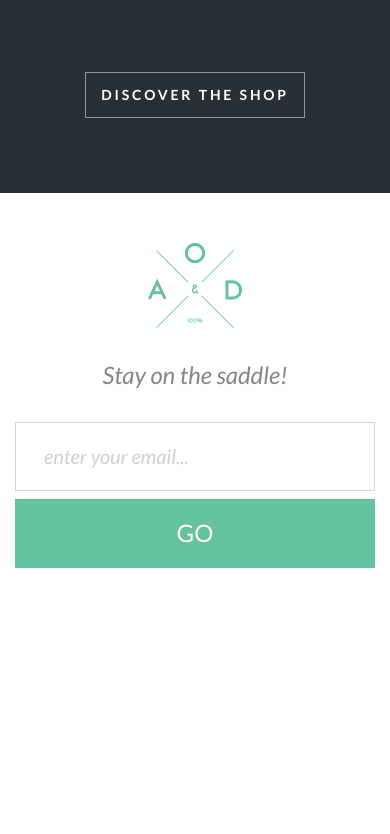
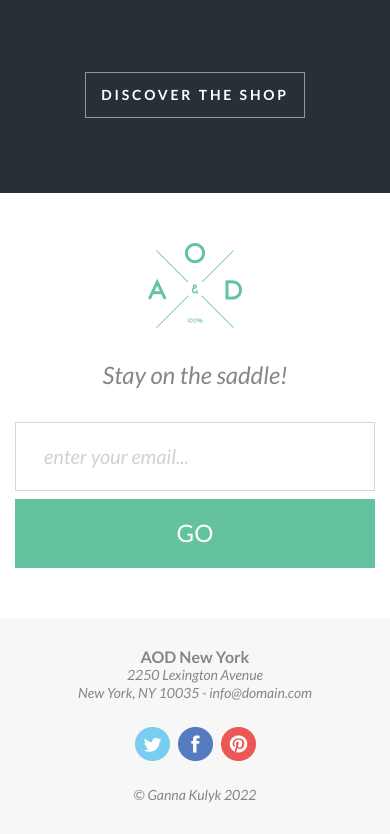
Before and after one commit to anna-kulyk/AOD_Landing, a website built with webpack: page src/template.html in a window 390 px wide. Shown: the part 5669-6503 px from the top of the page. Before the commit the page ends 6287 px from the top, so only its background shows below. Built offline with nearby package versions, Linux system fonts and the light colour scheme.

Commit message:
added footer

```diff
--- a/src/styles/_footer.scss
+++ b/src/styles/_footer.scss
@@ -0,0 +1,67 @@
+.footer {
+    background-color: #f7f7f7;
+
+    &__row {
+        @include flexbox();
+        justify-content: space-between;
+        align-items: center;
+        padding: 95px 0;
+    }
+
+    &__info, &__links, &__copyright {
+        flex: 0 1 33.333%;
+    }
+
+    &__company {
+        font-size: 16px;
+        line-height: 18px;
+        font-weight: 700;
+        color: #848789;
+    }
+
+    &__text {
+        font-size: 14px;
+        line-height: 18px;
+        font-weight: 400;
+        font-style: italic;
+        color: #848789;
+    }
+
+    &__links {
+        text-align: center;
+        a {
+            margin: 0 7.5px;
+        }
+    }
+
+    &__copyright {
+        text-align: right;
+    }
+
+    @media (max-width:1100px) {
+        &__row {
+            padding: 50px 0;
+        }
+    }
+    @media (max-width:767px) {
+        &__links {
+            a {
+                margin: 0 4px;
+            }
+        }
+    }
+    @media (max-width:535px) {
+        &__row {
+            display: block;
+            padding: 30px 0;
+        }
+
+        &__info, &__links, &__copyright {
+            text-align: center;
+        }
+
+        &__links {
+            margin: 25px 0;
+        }
+    }
+}
--- a/src/styles/_ui.scss
+++ b/src/styles/_ui.scss
@@ -41,7 +41,7 @@
             }
         }
 
-        @media (max-width:900px) {
+        @media (max-width:1100px) {
             padding: 50px 0 0 0;
         }
     }
--- a/src/template.html
+++ b/src/template.html
@@ -37,7 +37,7 @@
           </div>
         </div>
         <div class="content">
-          <section id="about" class="about">
+          <section class="about" id="about">
             <div class="container">
               <div class="about__block block">
                 <div class="block__icon">
@@ -52,7 +52,7 @@
               </div>
             </div>
           </section>
-          <section id="work" class="brands">
+          <section class="brands" id="work">
             <div class="brands__row">
               <div class="brands__column brands__column_double">
                 <a href="" class="brands__item item">
@@ -187,7 +187,7 @@
               </div>
             </div>
           </section>
-          <section id="shop" class="shop">
+          <section class="shop" id="shop">
             <div class="shop__body">
               <div class="shop__row">
                 <div class="shop__column">
@@ -276,7 +276,7 @@
               </div>
             </div>
           </section>
-          <section id="contact" class="contact">
+          <section class="contact" id="contact">
             <div class="container">
               <div class="contact__row">
                 <div class="contact__logo">
@@ -295,7 +295,31 @@
             </div>
           </section>
         </div>
-        <!-- <footer></footer> -->
+        <footer class="footer">
+          <div class="container">
+            <div class="footer__row">
+              <div class="footer__info">
+                <p class="footer__company">AOD New York</p>
+                <p class="footer__text">2250 Lexington Avenue</p>
+                <p class="footer__text">New York, NY 10035  - info@domain.com</p>
+              </div>
+              <div class="footer__links">
+                <a href="https://twitter.com/search?q=bicycle&src=typed_query">
+                  <img src="assets/icons/twitter.png" alt="twitter">
+                </a>
+                <a href="https://www.facebook.com/search/top?q=bicycle">
+                  <img src="assets/icons/facebook.png" alt="facebook">
+                </a>
+                <a href="https://www.pinterest.com/search/pins/?q=bicycle&rs=filter">
+                  <img src="assets/icons/pinterest.png" alt="pinterest">
+                </a>
+              </div>
+              <div class="footer__copyright">
+                <p class="footer__text">&copy; Ganna Kulyk 2022</p>
+              </div>
+            </div>
+          </div>
+        </footer>
       </main>
     </div>
   </body>
```
Also changed, not shown: src/styles/_style.scss (+4 -6 lines).
